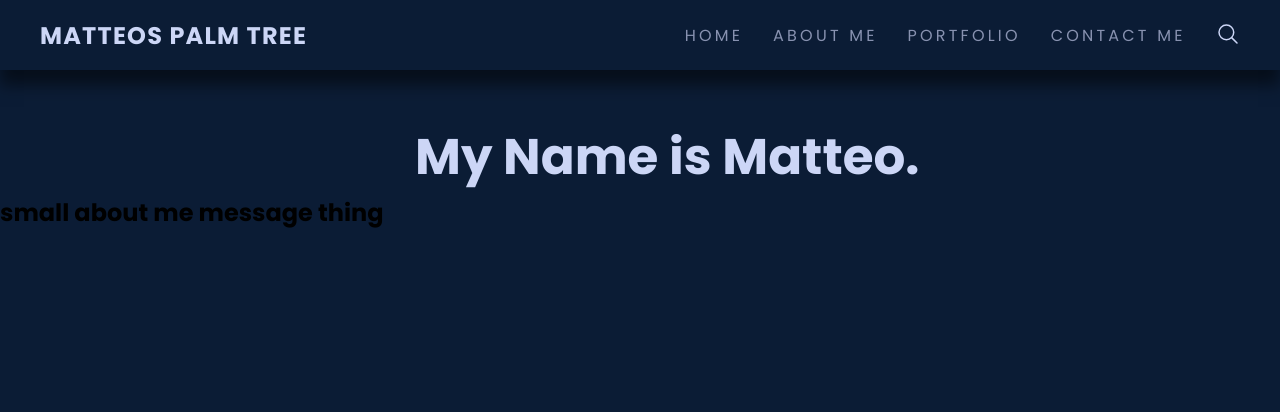
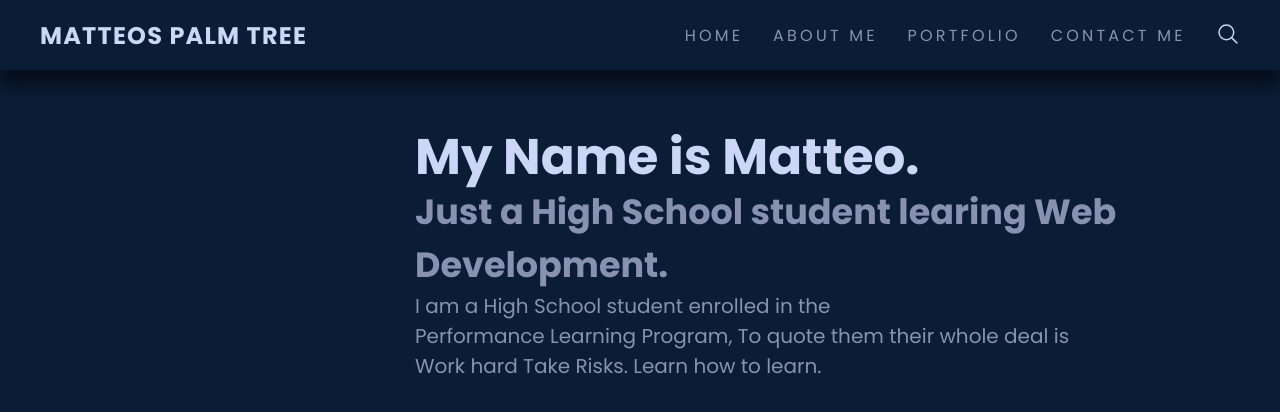
Before and after one commit to rainnfx/Matteo-s-Palm-Tree, a plain HTML site: page src/about.html in a window 1280 px wide. Shown: the top 412 px of the page. Drawn offline with nearby package versions, Linux system fonts and the light colour scheme.

Commit message:
Update about.html
doing this in school instead of what I am supposed to.

```diff
--- a/src/about.html
+++ b/src/about.html
@@ -33,8 +33,16 @@
 
           <section>
 
-            <h1 class="welcome">My Name is Matteo.</h1>
-            <h2 class="about-welcome">small about me message thing</h2>
+            <h2 class="welcome">My Name is Matteo.</h1>
+            <h5 class="sub-title">
+                Just a High School student learing Web Development.
+            </h5>
+
+            <p class="welcome2">
+            	I am a High School student enrolled in the
+                <br> Performance Learning Program, To quote them their whole deal is
+                <br> Work hard Take Risks. Learn how to learn.
+            </p>
 
           </section>
 
```
